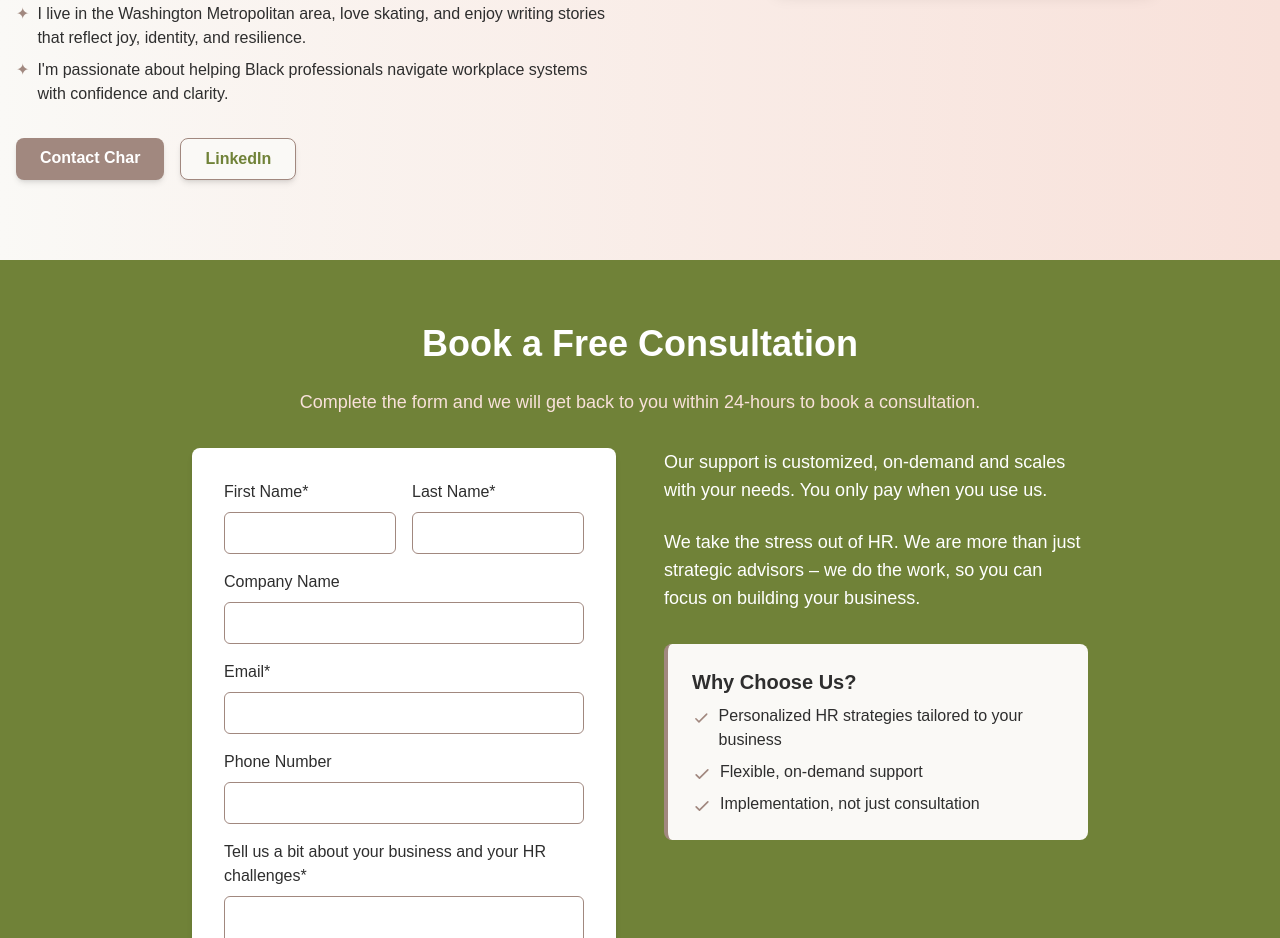
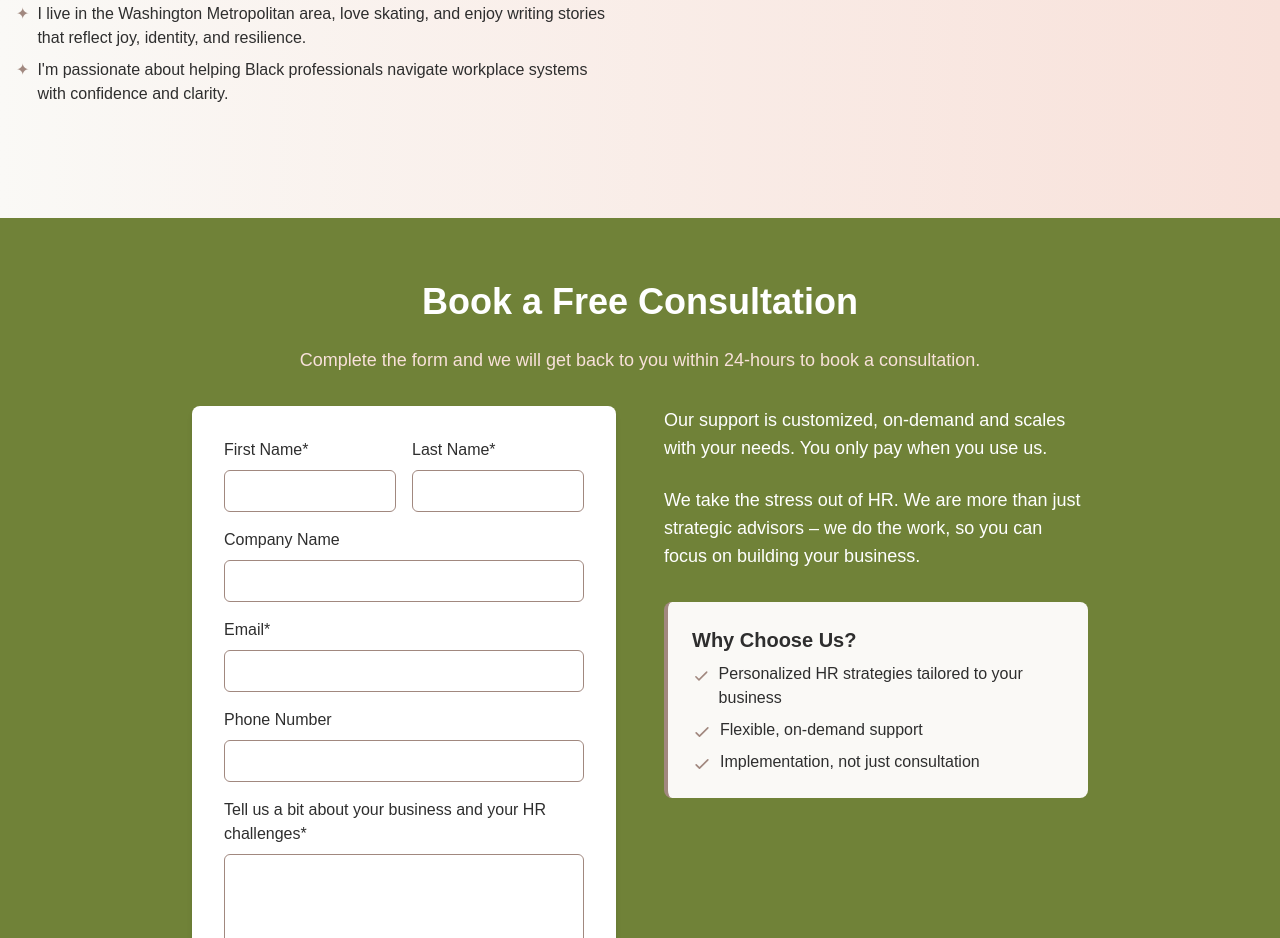
Before and after one commit to 5starmula/VisionaryConsults, a Next.js app: page / in a window 1280 px wide. Shown: the part 3240-4178 px from the top of the page. Built offline with nearby package versions, Linux system fonts and the light colour scheme.

Commit message:
Remove contact and LinkedIn buttons from About component

```diff
--- a/src/components/About.tsx
+++ b/src/components/About.tsx
@@ -57,21 +57,6 @@ export default function About() {
                 ))}
               </ul>
             </div>
-
-            <div className="flex space-x-4">
-              <a
-                href="#"
-                className="bg-[#A1887F] hover:bg-[#8D776F] text-white font-semibold py-2 px-6 rounded-lg shadow-md transition duration-300"
-              >
-                Contact Char
-              </a>
-              <a
-                href="#"
-                className="bg-[#FAF9F6] hover:bg-[#F8E1DA] text-[#708238] font-semibold py-2 px-6 rounded-lg shadow-md border border-[#A1887F] transition duration-300"
-              >
-                LinkedIn
-              </a>
-            </div>
           </div>
 
           <div className="order-1 md:order-2 flex justify-center">
```
